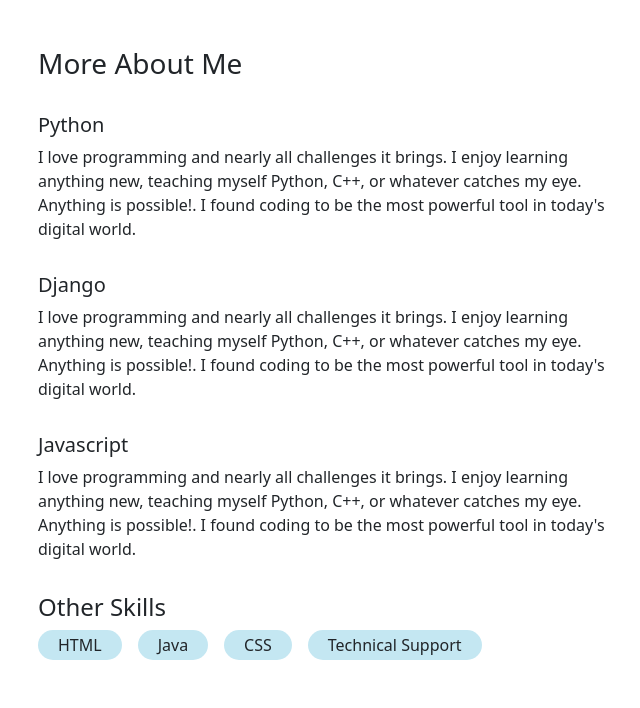
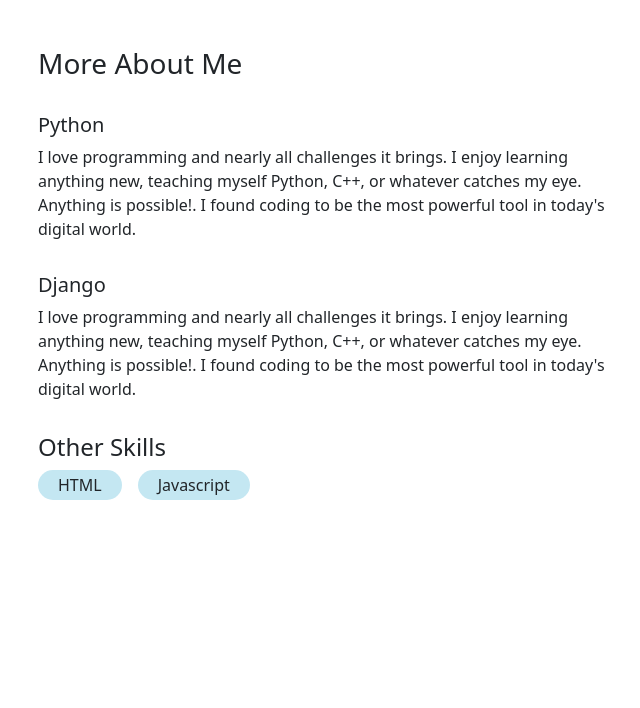
Before and after one commit to raigekhi/Portpoliowebsite, a Django app: page / in a window 1280 px wide. Shown: the part 1188-1896 px from the top of the page, without its empty margins (318-958 px from the left). After the commit the page ends 1688 px from the top, so only its background shows below. Run offline with Django 4.2, Linux system fonts and the light colour scheme; data comes from the database, SQL or seed files in the repository; both versions use the stored data as it was after the commit.

Commit message:
put filter query on skills

```diff
--- a/base/templates/base/home.html
+++ b/base/templates/base/home.html
@@ -88,53 +88,23 @@
       <div class="skills--container">
         <h3>More About Me</h3>
 
+        {% for skill in detailedSkills %}
         <div class="skill--wrapper">
-          <h5>Python</h5>
-          <p>
-            I love programming and nearly all challenges it brings. I enjoy
-            learning anything new, teaching myself Python, C++, or whatever
-            catches my eye. Anything is possible!. I found coding to be the most
-            powerful tool in today's digital world.
-          </p>
+          <h5>{{skill.title}}</h5>
+          <p> {{skill.body}}</p>
         </div>
+        {% endfor %}
 
-        <div class="skill--wrapper">
-          <h5>Django</h5>
-          <p>
-            I love programming and nearly all challenges it brings. I enjoy
-            learning anything new, teaching myself Python, C++, or whatever
-            catches my eye. Anything is possible!. I found coding to be the most
-            powerful tool in today's digital world.
-          </p>
-        </div>
 
-        <div class="skill--wrapper">
-          <h5>Javascript</h5>
-          <p>
-            I love programming and nearly all challenges it brings. I enjoy
-            learning anything new, teaching myself Python, C++, or whatever
-            catches my eye. Anything is possible!. I found coding to be the most
-            powerful tool in today's digital world.
-          </p>
-        </div>
 
         <h4>Other Skills</h4>
         <div class="other--skills-wrapper">
+          {% for skill in skills %}
           <div class="skill--tag">
-            <span>HTML</span>
+            <span>{{skill.title}}</span>
           </div>
+          {% endfor %}
 
-          <div class="skill--tag">
-            <span>Java</span>
-          </div>
-
-          <div class="skill--tag">
-            <span>CSS</span>
-          </div>
-
-          <div class="skill--tag">
-            <span>Technical Support</span>
-          </div>
         </div>
       </div>
     </section>
--- a/base/urls.py
+++ b/base/urls.py
@@ -1,7 +1,13 @@
 from django.urls import path
+
 
 from . import views
 
+
 urlpatterns = [
+
+
     path('',views.homePage, name = 'home'),
+
+
 ]
--- a/base/views.py
+++ b/base/views.py
@@ -1,9 +1,16 @@
+from email.quoprimime import body_check
+from multiprocessing import context
 from django.shortcuts import render
-from .models import Project
+from .models import Project, Skill
 
 # Create your views here.
 
 
 def homePage(request):
     projects = Project.objects.all()
-    return render(request, 'base/home.html',{'projects':projects})
+    detailedSkills = Skill.objects.exclude(body="")
+
+    skills = Skill.objects.filter(body="")
+
+    context = {"projects": projects, "skills": skills, "detailedSkills": detailedSkills}
+    return render(request, "base/home.html", context)
```
Also changed, not shown: db.sqlite3.
